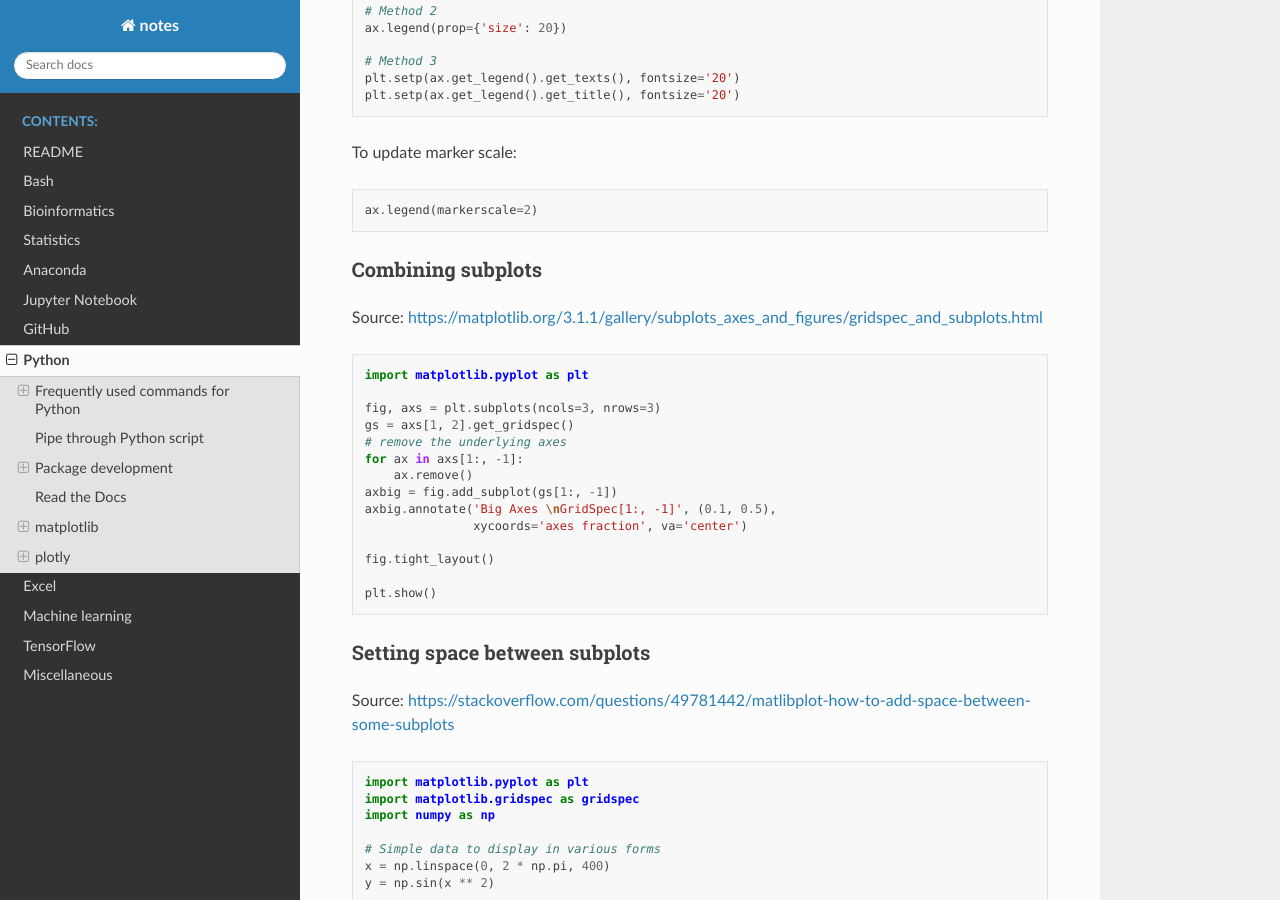
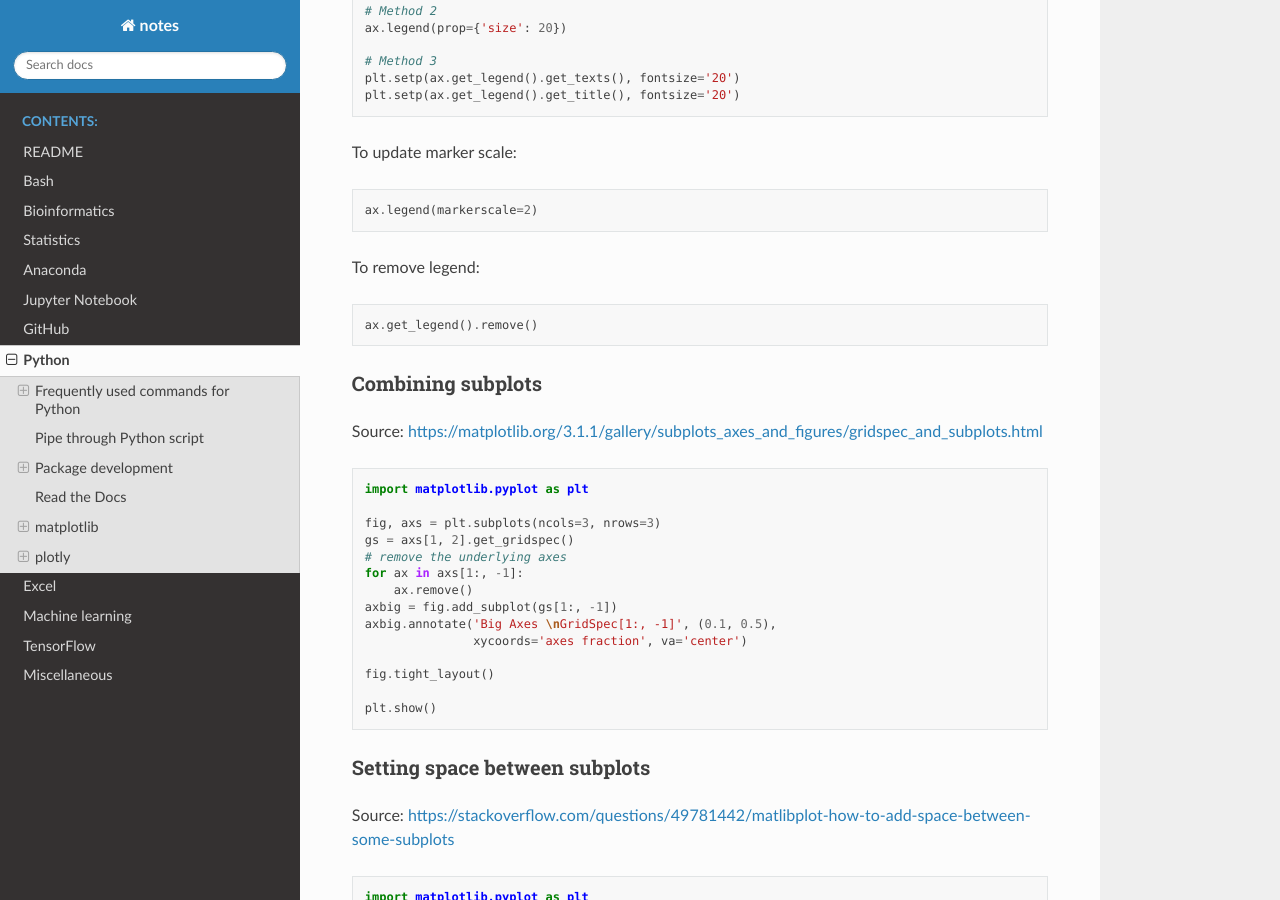
Before and after one commit to sbslee/notes, a Sphinx documentation site: the page built from docs/python.rst, in a window 1280 px wide and 900 px high, scrolled down 5416 px. Built offline with Sphinx 7.4.7 and the Read the Docs theme 2.0.0, drawn with Linux system fonts in a browser that asks for light colours.

Commit message:
Update notes

```diff
--- a/docs/python.rst
+++ b/docs/python.rst
@@ -304,6 +304,12 @@ To update marker scale:
 
     ax.legend(markerscale=2)
 
+To remove legend:
+
+.. code:: python3
+
+    ax.get_legend().remove()
+
 Combining subplots
 ------------------
 
```
